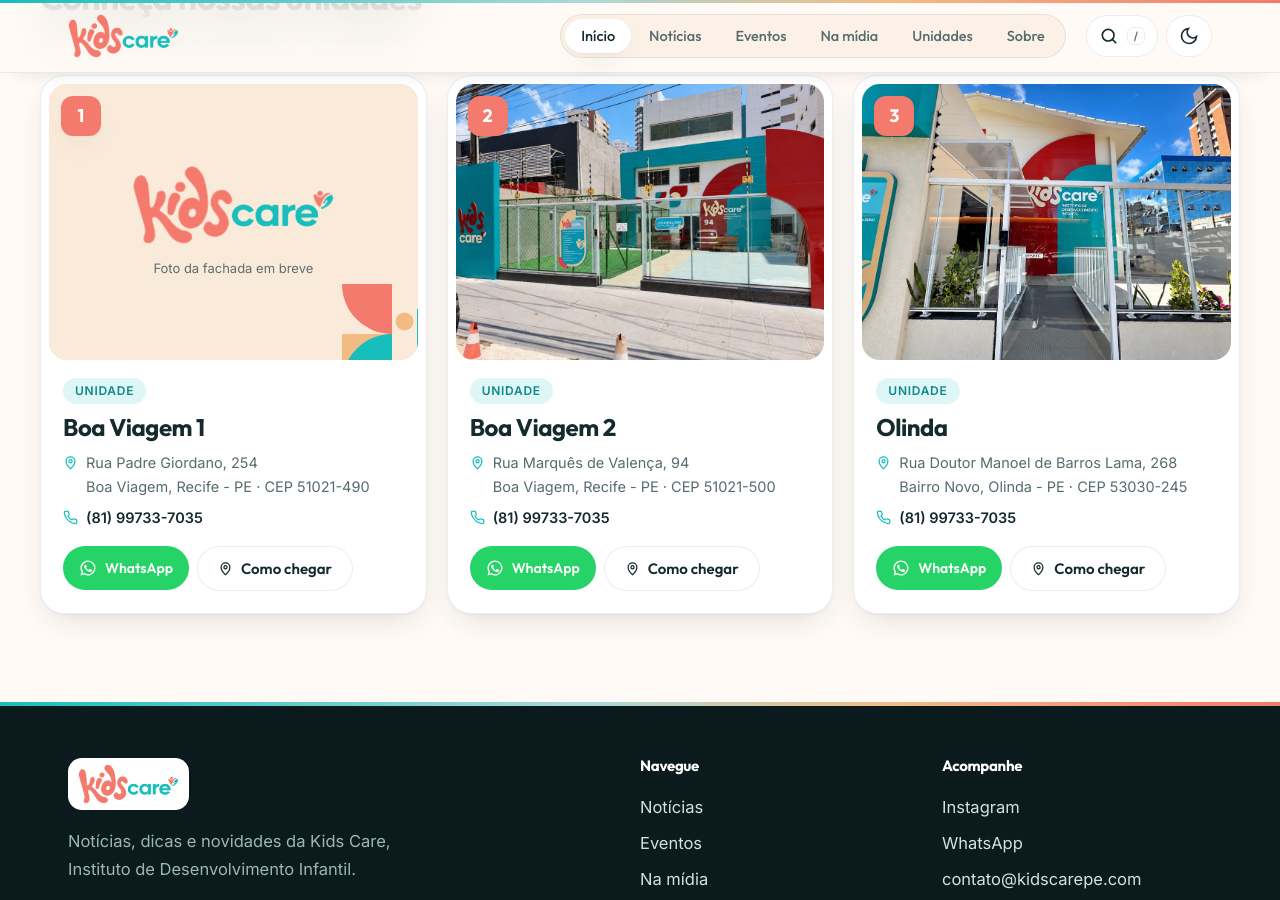
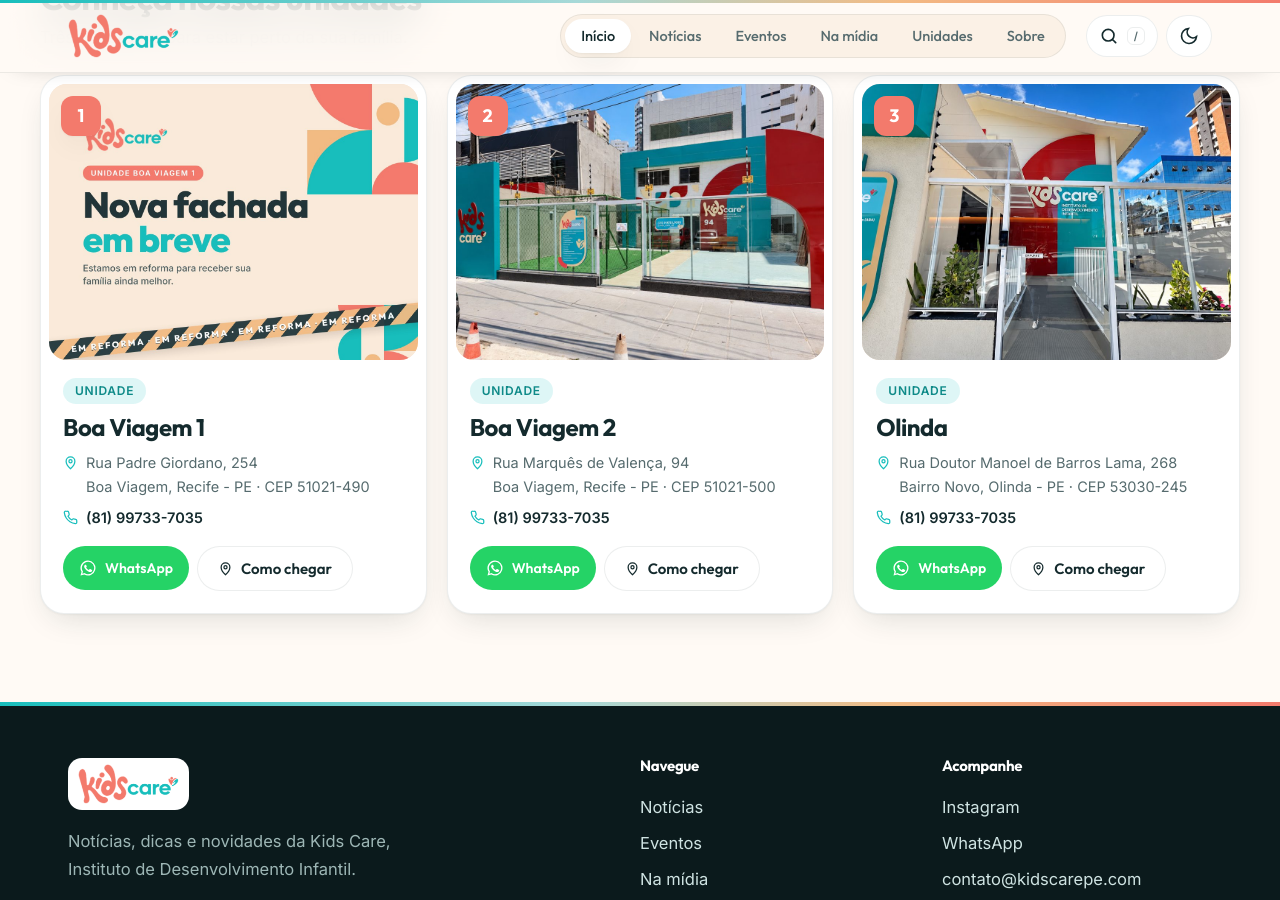
Before and after one commit to kidscarepe/kidscarepe.github.io, a Jekyll site: the page built from index.html, in a window 1280 px wide and 900 px high, scrolled down 2550 px. Built offline with Jekyll 4.4.1, drawn with Linux system fonts in a browser that asks for light colours.

Commit message:
Arte 'Nova fachada em breve' para a unidade Boa Viagem 1
Co-Authored-By: Claude Opus 5.5 <noreply@anthropic.com>
Claude-Session: https://claude.ai/code/session_01V4bwiuZAQAxw3otjzPGrgw

```diff
--- a/_data/unidades.yml
+++ b/_data/unidades.yml
@@ -1,6 +1,7 @@
 # Unidades da Kids Care (fonte: kidscarepe.com/contato)
 # foto: foto da fachada (vertical fica melhor), em assets/img/unidades/
 - nome: Boa Viagem 1
+  foto: /assets/img/unidades/boa-viagem-1.jpg   # arte "Nova fachada em breve" (trocar pela foto quando a reforma acabar)
   endereco: Rua Padre Giordano, 254
   bairro: Boa Viagem, Recife - PE
   cep: 51021-490
```
Also changed, not shown: assets/img/unidades/boa-viagem-1.jpg (added).
